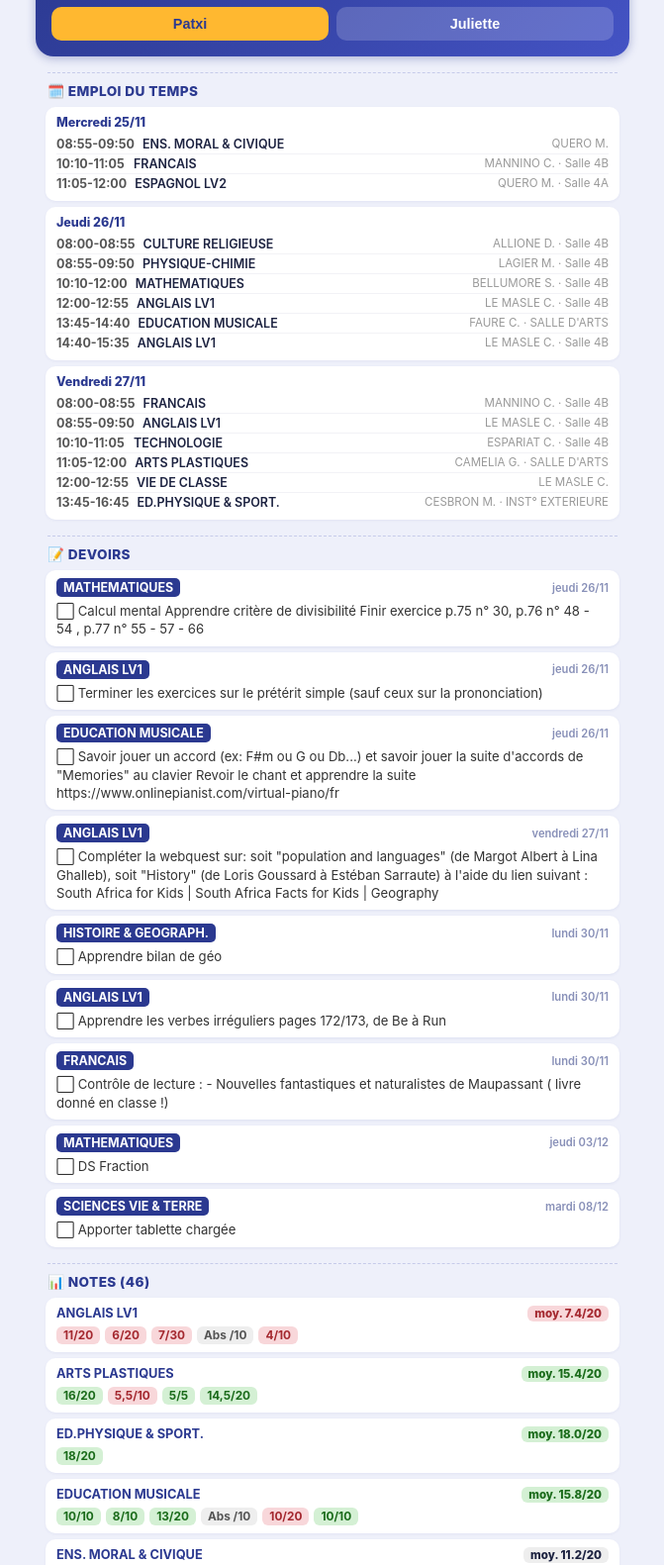
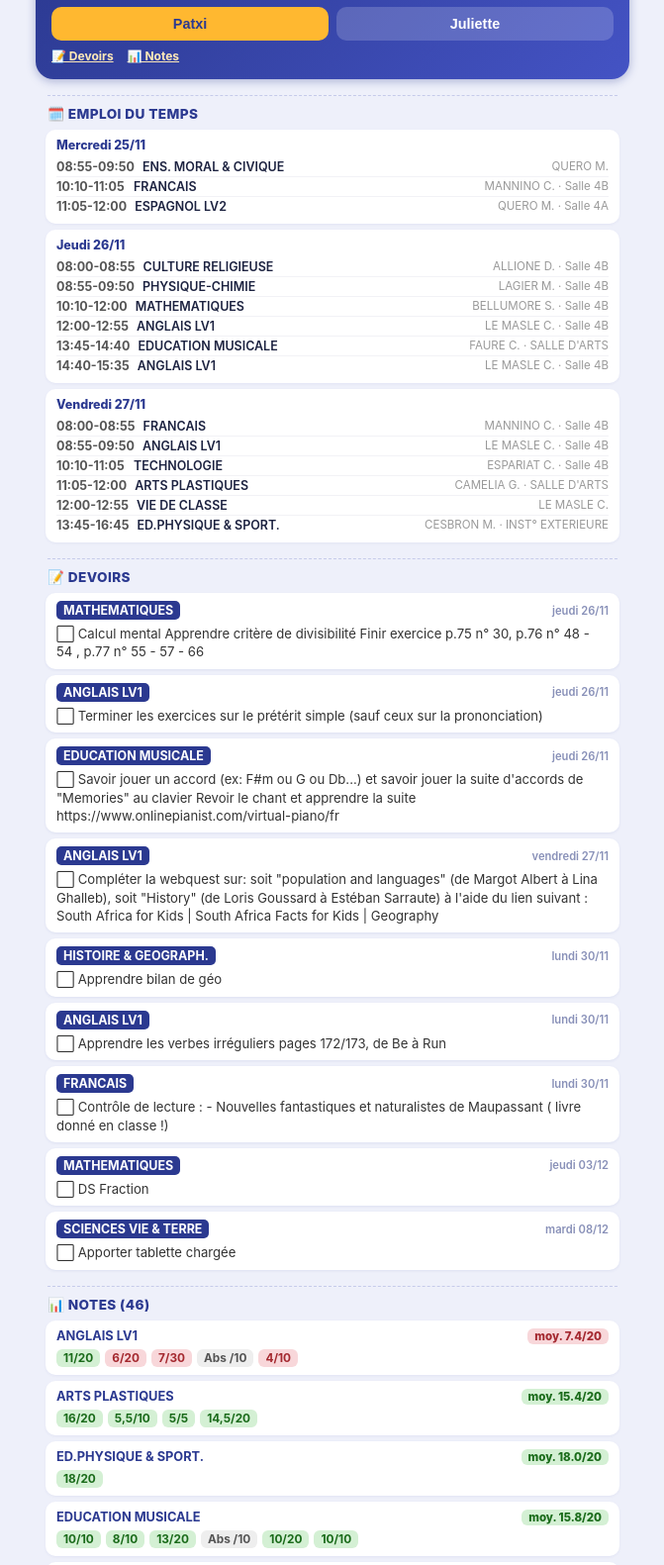
Before and after one commit to Am-hermes/suivi-82f50a91, a plain HTML site: page index.html in a window 1280 px wide. Shown: the part 59-1640 px from the top of the page at 99% size, without its empty margins (304-975 px from the left). Drawn offline with Linux system fonts and the light colour scheme.

Commit message:
Top anchor links to devoirs/notes, green threshold at 10/20

```diff
--- a/index.html
+++ b/index.html
@@ -17,6 +17,8 @@ body { font-family: -apple-system, BlinkMacSystemFont, 'Segoe UI', system-ui, sa
 .childtab-btn.active { background:#ffb830; color:#2b3990; }
 .childview { display:none; }
 .childview.active { display:block; }
+.herolinks { display:flex; gap:14px; margin-top:8px; font-size:0.75rem; }
+.herolinks a { color:#ffe9b8; text-decoration:underline; font-weight:700; }
 .content { padding: 0 10px 14px 10px; }
 .section-title { font-size:0.85rem; font-weight:800; color:#2b3990; margin:16px 2px 8px 2px; padding-top:10px; border-top:1px dashed #c6cbea; text-transform:uppercase; letter-spacing:0.03em; }
 .row { background:white; border-radius:10px; padding:8px 11px; margin-bottom:6px; box-shadow:0 1px 3px rgba(43,57,144,0.08); }
@@ -49,10 +51,14 @@ footer { text-align:center; font-size:0.65rem; color:#999; margin-top:16px; padd
 <body>
 <div class="hero">
   <h1>📚 Suivi scolaire</h1>
-  <div class="updated">Mise à jour : 25/11/2026 à 21h21</div>
+  <div class="updated">Mise à jour : 25/11/2026 à 21h24</div>
   <div class="childtabs">
     <button class="childtab-btn active" onclick="showChild('child-patxi', this)">Patxi</button>
     <button class="childtab-btn" onclick="showChild('child-juliette', this)">Juliette</button>
+  </div>
+  <div class="herolinks">
+    <a href="#devoirs-Patxi" onclick="scrollToAnchor(event)">📝 Devoirs</a>
+    <a href="#notes-Patxi" onclick="scrollToAnchor(event)">📊 Notes</a>
   </div>
 </div>
 <div class="content">
@@ -76,7 +82,7 @@ footer { text-align:center; font-size:0.65rem; color:#999; margin-top:16px; padd
 <div class="erow"><span class="etime">12:00-12:55</span><span class="emat">VIE DE CLASSE</span><span class="eprof">LE MASLE C.</span></div>
 <div class="erow"><span class="etime">13:45-16:45</span><span class="emat">ED.PHYSIQUE &amp; SPORT.</span><span class="eprof">CESBRON M. · INST° EXTERIEURE</span></div>
 </div>
-<div class="section-title">📝 Devoirs</div>
+<div class="section-title" id="devoirs-Patxi">📝 Devoirs</div>
 <div class="row ">
   <div class="row-top">
     <span class="matiere">MATHEMATIQUES</span>
@@ -140,20 +146,20 @@ footer { text-align:center; font-size:0.65rem; color:#999; margin-top:16px; padd
   </div>
   <div class="contenu">⬜ Apporter tablette chargée</div>
 </div>
-<div class="section-title">📊 Notes (46)</div>
+<div class="section-title" id="notes-Patxi">📊 Notes (46)</div>
 <div class="nrow">
   <div class="nrow-top">
     <span class="nmatiere">ANGLAIS LV1</span>
     <span class="moy bad">moy. 7.4/20</span>
   </div>
-  <div class="nchips"><span class="nchip bad" title="Note de participation · 2026-11-17">11/20</span><span class="nchip bad" title="Tâche finale : Show me your shield · 2026-11-05">6/20</span><span class="nchip bad" title="Évaluation de fin de séquence : Show me your shield · 2026-10-16">7/30</span><span class="nchip " title="Questions pour faire connaissance · 2026-09-21">Abs /10</span><span class="nchip bad" title="Flash test sur les villes britanniques · 2026-09-14">4/10</span></div>
+  <div class="nchips"><span class="nchip good" title="Note de participation · 2026-11-17">11/20</span><span class="nchip bad" title="Tâche finale : Show me your shield · 2026-11-05">6/20</span><span class="nchip bad" title="Évaluation de fin de séquence : Show me your shield · 2026-10-16">7/30</span><span class="nchip " title="Questions pour faire connaissance · 2026-09-21">Abs /10</span><span class="nchip bad" title="Flash test sur les villes britanniques · 2026-09-14">4/10</span></div>
 </div>
 <div class="nrow">
   <div class="nrow-top">
     <span class="nmatiere">ARTS PLASTIQUES</span>
     <span class="moy good">moy. 15.4/20</span>
   </div>
-  <div class="nchips"><span class="nchip good" title="Investissement / Implication  · 2026-11-19">16/20</span><span class="nchip bad" title="carnet de croquis  · 2026-11-18">5,5/10</span><span class="nchip good" title="Ma maison extraordinaire ( croquis) · 2026-11-14">5/5</span><span class="nchip good" title="Burger de prénom · 2026-11-05">14,5/20</span></div>
+  <div class="nchips"><span class="nchip good" title="Investissement / Implication  · 2026-11-19">16/20</span><span class="nchip good" title="carnet de croquis  · 2026-11-18">5,5/10</span><span class="nchip good" title="Ma maison extraordinaire ( croquis) · 2026-11-14">5/5</span><span class="nchip good" title="Burger de prénom · 2026-11-05">14,5/20</span></div>
 </div>
 <div class="nrow">
   <div class="nrow-top">
@@ -167,12 +173,12 @@ footer { text-align:center; font-size:0.65rem; color:#999; margin-top:16px; padd
     <span class="nmatiere">EDUCATION MUSICALE</span>
     <span class="moy good">moy. 15.8/20</span>
   </div>
-  <div class="nchips"><span class="nchip good" title="Test Mm · 2026-11-20">10/10</span><span class="nchip good" title="Projet ostinato · 2026-11-16">8/10</span><span class="nchip good" title="Ch Stand · 2026-11-12">13/20</span><span class="nchip " title="Ch groupe · 2026-10-19">Abs /10</span><span class="nchip bad" title="EE1 · 2026-10-19">10/20</span><span class="nchip good" title="Ostinato · 2026-10-09">10/10</span></div>
+  <div class="nchips"><span class="nchip good" title="Test Mm · 2026-11-20">10/10</span><span class="nchip good" title="Projet ostinato · 2026-11-16">8/10</span><span class="nchip good" title="Ch Stand · 2026-11-12">13/20</span><span class="nchip " title="Ch groupe · 2026-10-19">Abs /10</span><span class="nchip good" title="EE1 · 2026-10-19">10/20</span><span class="nchip good" title="Ostinato · 2026-10-09">10/10</span></div>
 </div>
 <div class="nrow">
   <div class="nrow-top">
     <span class="nmatiere">ENS. MORAL &amp; CIVIQUE</span>
-    <span class="moy ">moy. 11.2/20</span>
+    <span class="moy good">moy. 11.2/20</span>
   </div>
   <div class="nchips"><span class="nchip bad" title="Evaluation dates séq.1 · 2026-10-14">3,75/10</span><span class="nchip good" title="Evaluation de connaissances N°1 séq.1 · 2026-09-30">7,5/10</span></div>
 </div>
@@ -207,7 +213,7 @@ footer { text-align:center; font-size:0.65rem; color:#999; margin-top:16px; padd
 <div class="nrow">
   <div class="nrow-top">
     <span class="nmatiere">MATHEMATIQUES</span>
-    <span class="moy ">moy. 11.6/20</span>
+    <span class="moy good">moy. 11.6/20</span>
   </div>
   <div class="nchips"><span class="nchip good" title="Interro Toussaint · 2026-11-02">4,5/7</span><span class="nchip " title="100 multiplication · 2026-10-15">Abs /100</span><span class="nchip bad" title="DS Nombres relatifs · 2026-10-01">8/20</span><span class="nchip good" title="Interro Flash 1 · 2026-09-24">14/20</span></div>
 </div>
@@ -216,7 +222,7 @@ footer { text-align:center; font-size:0.65rem; color:#999; margin-top:16px; padd
     <span class="nmatiere">PHYSIQUE-CHIMIE</span>
     <span class="moy good">moy. 15.3/20</span>
   </div>
-  <div class="nchips"><span class="nchip good" title="flash quizz · 2026-11-15">6,7/10</span><span class="nchip " title="Controle 1 · 2026-10-15">Abs /20</span><span class="nchip bad" title="Conversion · 2026-10-07">4/7</span><span class="nchip good" title="ACT: l'air dans la maison de carl · 2026-10-06">9,5/10</span><span class="nchip good" title="Activité 3 Thème 1 · 2026-09-21">13/15</span></div>
+  <div class="nchips"><span class="nchip good" title="flash quizz · 2026-11-15">6,7/10</span><span class="nchip " title="Controle 1 · 2026-10-15">Abs /20</span><span class="nchip good" title="Conversion · 2026-10-07">4/7</span><span class="nchip good" title="ACT: l'air dans la maison de carl · 2026-10-06">9,5/10</span><span class="nchip good" title="Activité 3 Thème 1 · 2026-09-21">13/15</span></div>
 </div>
 <div class="nrow">
   <div class="nrow-top">
@@ -234,7 +240,7 @@ footer { text-align:center; font-size:0.65rem; color:#999; margin-top:16px; padd
 </div>
 </div>
 <div id="child-juliette" class="childview">
-<div class="section-title">📝 Devoirs</div>
+<div class="section-title" id="devoirs-Juliette">📝 Devoirs</div>
 <div class="row ">
   <div class="row-top">
     <span class="matiere">C</span>
@@ -273,6 +279,13 @@ function showChild(id, btn) {
   document.getElementById(id).classList.add('active');
   btn.classList.add('active');
 }
+function scrollToAnchor(ev) {
+  ev.preventDefault();
+  const id = ev.currentTarget.getAttribute('href').slice(1);
+  showChild('child-patxi', document.querySelector('.childtab-btn'));
+  const el = document.getElementById(id);
+  if (el) el.scrollIntoView({behavior:'smooth', block:'start'});
+}
 </script>
 </body>
 </html>
```
